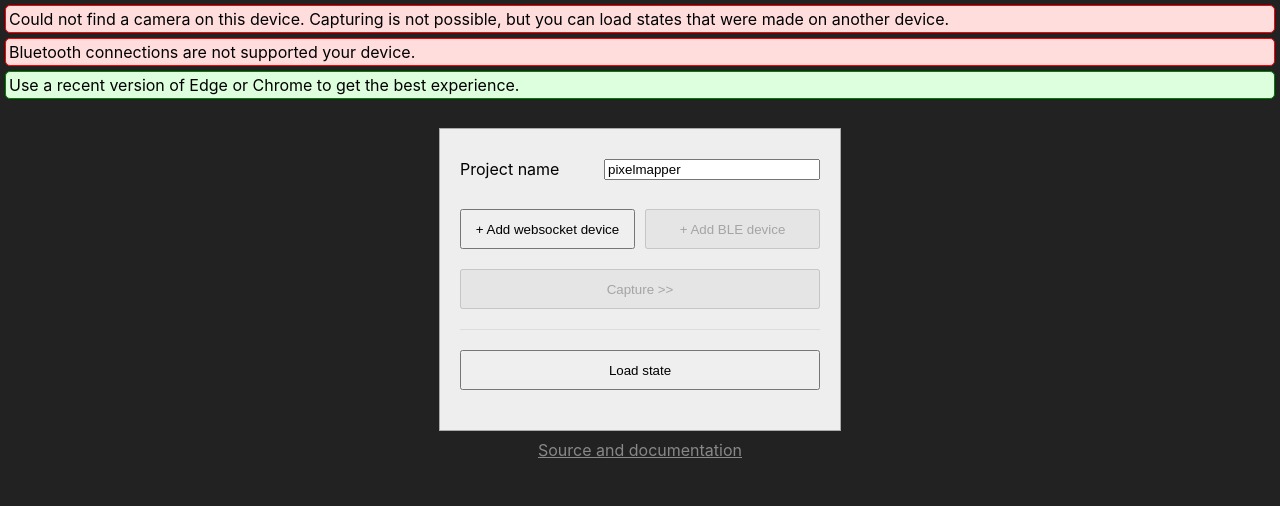
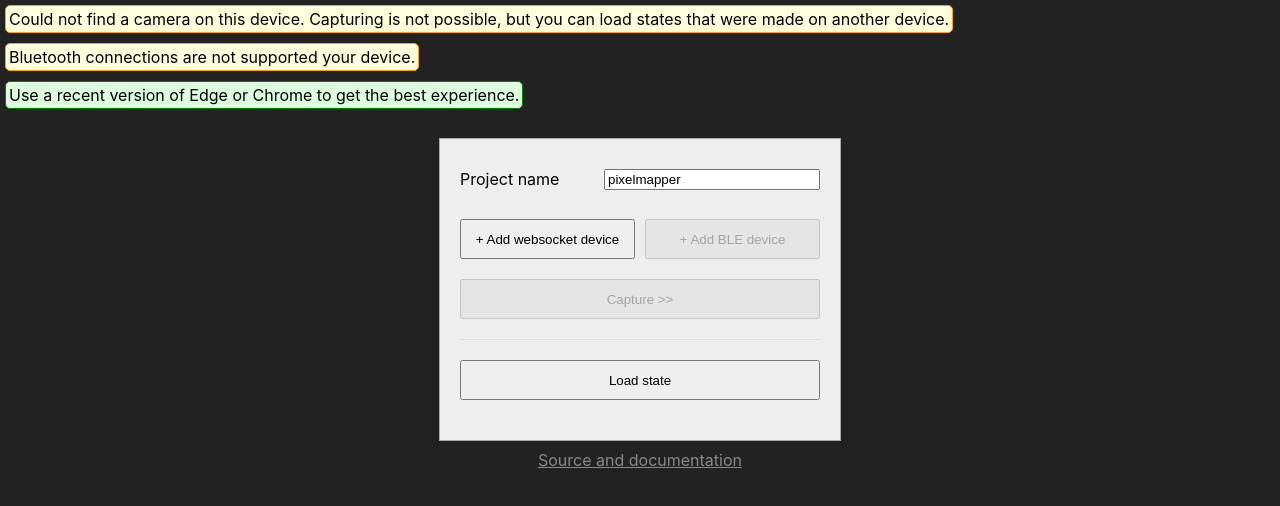
Before and after one commit to yorenschriever/PixelMapper, a React (Create React App) app: page / in a window 1280 px wide. Shown: the top 506 px of the page. Built offline with nearby package versions, Linux system fonts and the light colour scheme.

Commit message:
notification styling

```diff
--- a/src/index.css
+++ b/src/index.css
@@ -62,10 +62,7 @@ button {
   transform: translate(-50%, -50%);
 }
 
-.processStatus {
-  position:absolute;
-  color:#fff;
-}
+
 
 
 .pixelCarousel {
@@ -199,25 +196,37 @@ a.sourcelink {
   width: 100%;
 }
 
-/* .supportWarnings {
-  //position:abolsolute;
-  //top:0;
-} */
+.notificationsFloating {
+  position:absolute;
+  display: flex;
+  flex-direction: column;
+  align-items: flex-start;
+}
 
-.supportWarning {
-  border: 1px solid red;
-  background-color: #fdd;
+.notifications {
+  display: flex;
+  flex-direction: column;
+  align-items: flex-start;
+}
+
+.error, .warning, .info {
   color: black;
   border-radius: 5px;
   padding: 3px;
   margin: 5px;
 }
 
-.supportSuggestion {
+.error {
+  border: 1px solid red;
+  background-color: #fdd;
+}
+
+.warning {
+  border: 1px solid orange;
+  background-color: #ffd;
+}
+
+.info {
   border: 1px solid green;
   background-color: #dfd;
-  color: black;
-  border-radius: 5px;
-  padding: 3px;
-  margin: 5px;
 }
--- a/src/ui/devices.tsx
+++ b/src/ui/devices.tsx
@@ -152,12 +152,12 @@ export const CertificateChip = ({ state, device }: CertificateChipProps) => {
 const SupportWarnings = () => {
     const { camera, ble, websocket, worker, wasm } = useBrowserCapabilities();
 
-    return <div className="supportWarnings">
-        {camera === false && <div className="supportWarning">Could not find a camera on this device. Capturing is not possible, but you can load states that were made on another device.</div>}
-        {ble === false && <div className="supportWarning">Bluetooth connections are not supported your device.</div>}
-        {websocket === false && <div className="supportWarning">Websocket connections are not supported on your device.</div>}
-        {(worker === false || wasm === false) && <div className="supportWarning">Processing will not be possible on this device. {camera && "After capturing you can save the state and load it on another device."}</div>}
+    return <div className="notifications">
+        {camera === false && <div className="warning">Could not find a camera on this device. Capturing is not possible, but you can load states that were made on another device.</div>}
+        {ble === false && <div className="warning">Bluetooth connections are not supported your device.</div>}
+        {websocket === false && <div className="warning">Websocket connections are not supported on your device.</div>}
+        {(worker === false || wasm === false) && <div className="warning">Processing will not be possible on this device. {camera && "After capturing you can save the state and load it on another device."}</div>}
 
-        {(camera===false || ble===false || websocket===false || worker===false || wasm===false) && <div className="supportSuggestion">Use a recent version of Edge or Chrome to get the best experience.</div>}
+        {(camera===false || ble===false || websocket===false || worker===false || wasm===false) && <div className="info">Use a recent version of Edge or Chrome to get the best experience.</div>}
     </div>
 }
--- a/src/ui/process.tsx
+++ b/src/ui/process.tsx
@@ -108,10 +108,10 @@ export const Process = () => {
         <canvas ref={canvas} className="processCanvas" />
         <canvas ref={debugCanvas} className="processCanvas" style={{ display: showingDebugimg ? "block" : "none" }} />
 
-        <div className="processStatus">
-            {status}
-            {error}
-            {debug}
+        <div className="notificationsFloating">
+            {status && <div className="info">{status}</div>}
+            {error && <div className="error">Error while processing: {error}</div>}
+            {debug && <div className="info">{debug}</div>}
         </div>
 
         <BurgerMenu />
--- a/src/ui/review.tsx
+++ b/src/ui/review.tsx
@@ -45,7 +45,7 @@ export const Review = () => {
             case "ISINITIALIZEDRESPONSE":
                 if (!event.data.initialized) {
                     const runmsg = await createRunMessage(captureState, numPixels, encoderType, 'INITONLY')
-                    worker.postMessage(runmsg)
+                    worker?.postMessage(runmsg)
                 }
                 break;
             default:
@@ -53,6 +53,7 @@ export const Review = () => {
     }, [pixels, setShowingDebugImg, worker, captureState, numPixels, encoderType])
 
     useEffect(() => {
+        if (!worker) return;
         worker.onerror = (err) => {
             console.log('error', err)
             setError(JSON.stringify({ error: err.message }))
@@ -163,8 +164,8 @@ export const Review = () => {
 
         {crop && !showingDebugimg && <Crop canvas={canvas} baseImage={baseImage} />}
 
-        <div className="processStatus">
-            {error}
+        <div className="notificationsFloating">
+            {error && <div className="error">Error while processing: {error}</div>}
         </div>
 
         <PixelCarousel pixels={pixels} activePixel={activePixel} setActivePixel={setActivePixel} setWaitManualPlacement={setWaitManualPlacement} show={waitManualPlacement === undefined} />
@@ -300,7 +301,7 @@ const PositionMenu = ({ pixel, setWaitManualPlacement, closeMenu, x }: PositionM
 
             {!pixel.position && <button onClick={() => dispatch(interpolate(pixel.index))}>Interpolate</button>}
 
-            <button onClick={() => worker.postMessage({ type: "RECALCULATE", code: pixel.code, index: pixel.index })}>Show calculated</button>
+            <button onClick={() => worker?.postMessage({ type: "RECALCULATE", code: pixel.code, index: pixel.index })}>Show calculated</button>
 
             <button onClick={closeMenu}>Close menu</button>
         </div>
```
Also changed, not shown: src/worker/pixelMapper.js (+6 -6 lines).
